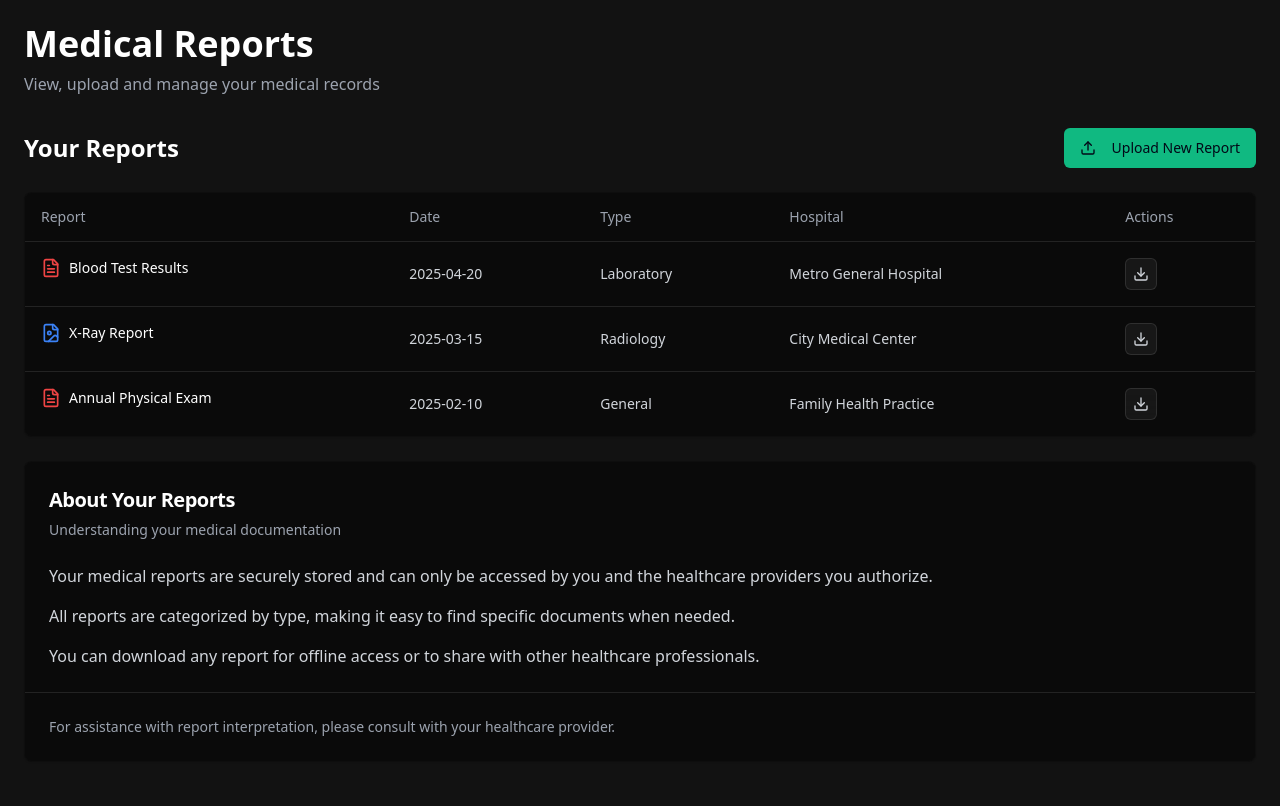
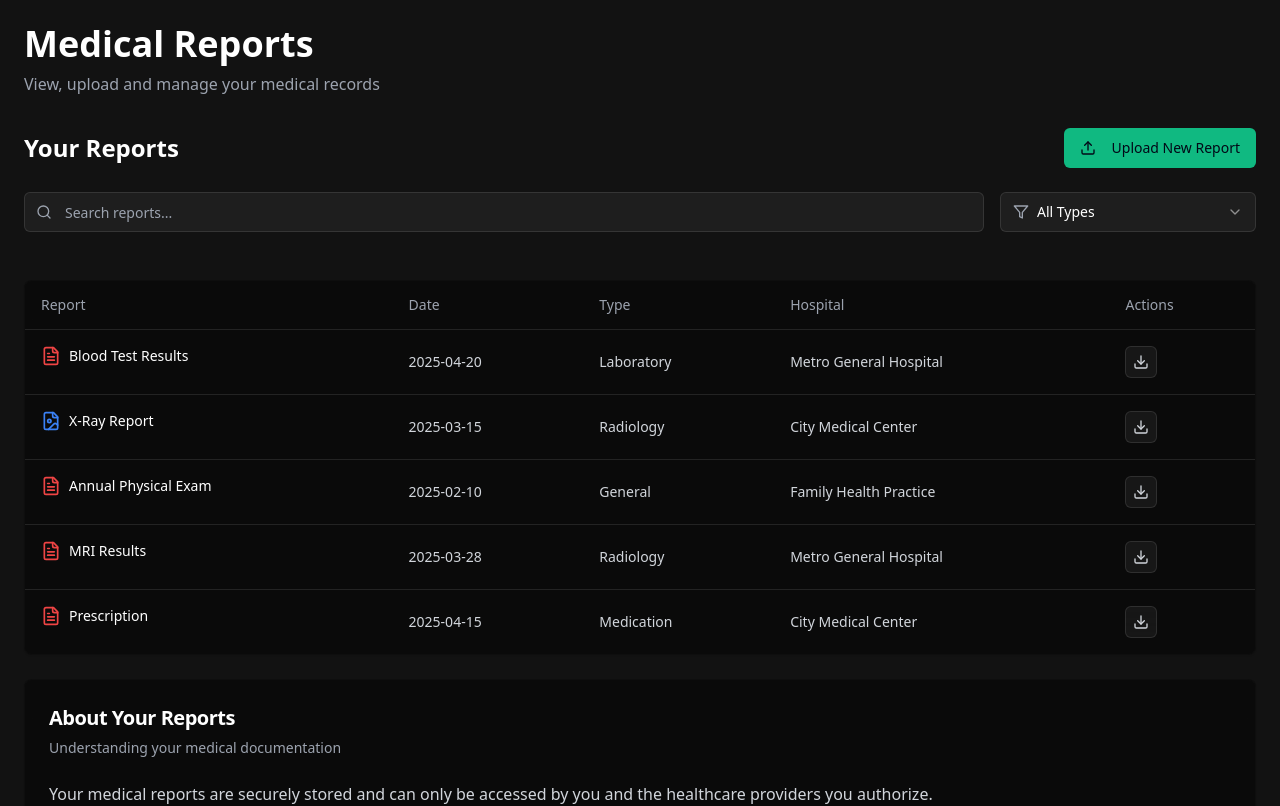
Before and after one commit to ParasBisht21/health-id-connect, a React (Vite) app: page /reports in a window 1280 px wide. Shown: the top 806 px of the page. Built offline with nearby package versions, Linux system fonts and the light colour scheme.

Commit message:
Refactor: Follow the order of the files

```diff
--- /dev/null
+++ b/src/components/reports/ReportFilters.tsx
@@ -0,0 +1,60 @@
+
+import React from 'react';
+import { Input } from "@/components/ui/input";
+import {
+  Select,
+  SelectContent,
+  SelectItem,
+  SelectTrigger,
+  SelectValue
+} from "@/components/ui/select";
+import { Search, Filter } from "lucide-react";
+
+interface ReportFiltersProps {
+  searchQuery: string;
+  setSearchQuery: (query: string) => void;
+  selectedType: string;
+  setSelectedType: (type: string) => void;
+  reportTypes: string[];
+}
+
+export const ReportFilters: React.FC<ReportFiltersProps> = ({
+  searchQuery,
+  setSearchQuery,
+  selectedType,
+  setSelectedType,
+  reportTypes
+}) => {
+  return (
+    <div className="flex flex-col md:flex-row space-y-4 md:space-y-0 md:space-x-4 mb-6">
+      <div className="relative flex-grow">
+        <Search className="absolute left-3 top-1/2 transform -translate-y-1/2 h-4 w-4 text-gray-400" />
+        <Input
+          placeholder="Search reports..."
+          value={searchQuery}
+          onChange={(e) => setSearchQuery(e.target.value)}
+          className="pl-10 bg-white/5 border-white/10 text-white"
+        />
+      </div>
+
+      <div className="w-full md:w-64">
+        <Select value={selectedType} onValueChange={setSelectedType}>
+          <SelectTrigger className="bg-white/5 border-white/10 text-white">
+            <div className="flex items-center">
+              <Filter className="h-4 w-4 mr-2 text-gray-400" />
+              <SelectValue placeholder="Filter by type" />
+            </div>
+          </SelectTrigger>
+          <SelectContent className="bg-black/90 border-white/10 text-white">
+            <SelectItem value="all">All Types</SelectItem>
+            {reportTypes.map((type) => (
+              <SelectItem key={type} value={type}>
+                {type}
+              </SelectItem>
+            ))}
+          </SelectContent>
+        </Select>
+      </div>
+    </div>
+  );
+};
--- a/src/pages/Reports.tsx
+++ b/src/pages/Reports.tsx
@@ -1,5 +1,5 @@
 
-import React, { useState } from 'react';
+import React, { useState, useMemo } from 'react';
 import {
   Card,
   CardContent
@@ -17,6 +17,8 @@ import { Upload } from "lucide-react";
 import { ReportTable } from '@/components/reports/ReportTable';
 import { ReportUploadForm } from '@/components/reports/ReportUploadForm';
 import { AboutReports } from '@/components/reports/AboutReports';
+import { ReportFilters } from '@/components/reports/ReportFilters';
+import { toast } from "@/components/ui/sonner";
 
 // Mock data for medical reports
 const mockReports = [
@@ -46,11 +48,61 @@ const mockReports = [
     format: "pdf",
     hospital: "Family Health Practice",
     description: "Yearly comprehensive physical examination"
+  },
+  {
+    id: "4",
+    title: "MRI Results",
+    date: "2025-03-28",
+    type: "Radiology",
+    format: "pdf",
+    hospital: "Metro General Hospital",
+    description: "Brain MRI scan results"
+  },
+  {
+    id: "5",
+    title: "Prescription",
+    date: "2025-04-15",
+    type: "Medication",
+    format: "pdf",
+    hospital: "City Medical Center",
+    description: "Monthly prescription for hypertension medications"
   }
 ];
 
 const Reports = () => {
-  const [reports] = useState(mockReports);
+  const [allReports] = useState(mockReports);
+  const [searchQuery, setSearchQuery] = useState('');
+  const [selectedType, setSelectedType] = useState('all');
+
+  // Extract unique report types for the filter dropdown
+  const reportTypes = useMemo(() => {
+    const types = allReports.map(report => report.type);
+    return [...new Set(types)];
+  }, [allReports]);
+
+  // Filter reports based on search query and selected type
+  const filteredReports = useMemo(() => {
+    return allReports.filter(report => {
+      const matchesSearch =
+        report.title.toLowerCase().includes(searchQuery.toLowerCase()) ||
+        report.hospital.toLowerCase().includes(searchQuery.toLowerCase()) ||
+        report.description.toLowerCase().includes(searchQuery.toLowerCase());
+
+      const matchesType = selectedType === 'all' || report.type === selectedType;
+
+      return matchesSearch && matchesType;
+    });
+  }, [allReports, searchQuery, selectedType]);
+
+  // Handle report download
+  const handleDownloadReport = (reportId: string) => {
+    const report = allReports.find(r => r.id === reportId);
+    if (report) {
+      toast.success(`Downloading ${report.title}`, {
+        description: "Your report will be downloaded shortly."
+      });
+    }
+  };
 
   return (
     <div className="min-h-screen bg-background p-6">
@@ -60,7 +112,7 @@ const Reports = () => {
         <p className="text-gray-400">View, upload and manage your medical records</p>
       </header>
 
-      {/* Upload Button and Reports Table */}
+      {/* Upload Button, Search, Filter and Reports Table */}
       <div className="grid gap-6">
         <div className="flex justify-between items-center">
           <h2 className="text-2xl font-semibold text-white">Your Reports</h2>
@@ -85,11 +137,29 @@ const Reports = () => {
           </Sheet>
         </div>
 
+        {/* Search and Filters */}
+        <ReportFilters
+          searchQuery={searchQuery}
+          setSearchQuery={setSearchQuery}
+          selectedType={selectedType}
+          setSelectedType={setSelectedType}
+          reportTypes={reportTypes}
+        />
+
         <Card className="bg-black/40 border-border/10 backdrop-blur-xl">
           <CardContent className="p-0">
-            <ReportTable reports={reports} />
+            <ReportTable
+              reports={filteredReports}
+              onDownload={handleDownloadReport}
+            />
           </CardContent>
         </Card>
+
+        {filteredReports.length === 0 && (
+          <div className="text-center py-8">
+            <p className="text-gray-400">No reports matching your search criteria</p>
+          </div>
+        )}
 
         <AboutReports />
       </div>
```
